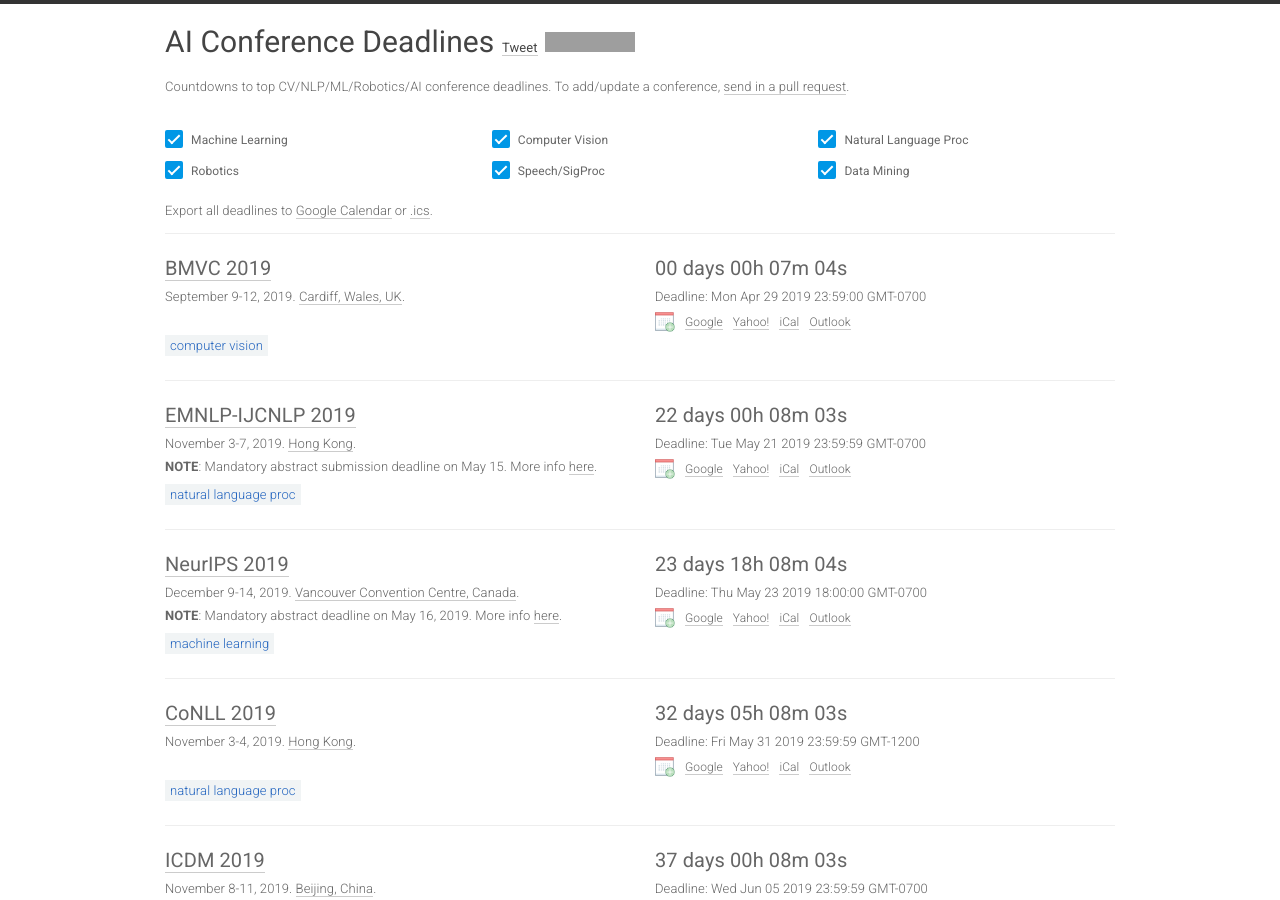
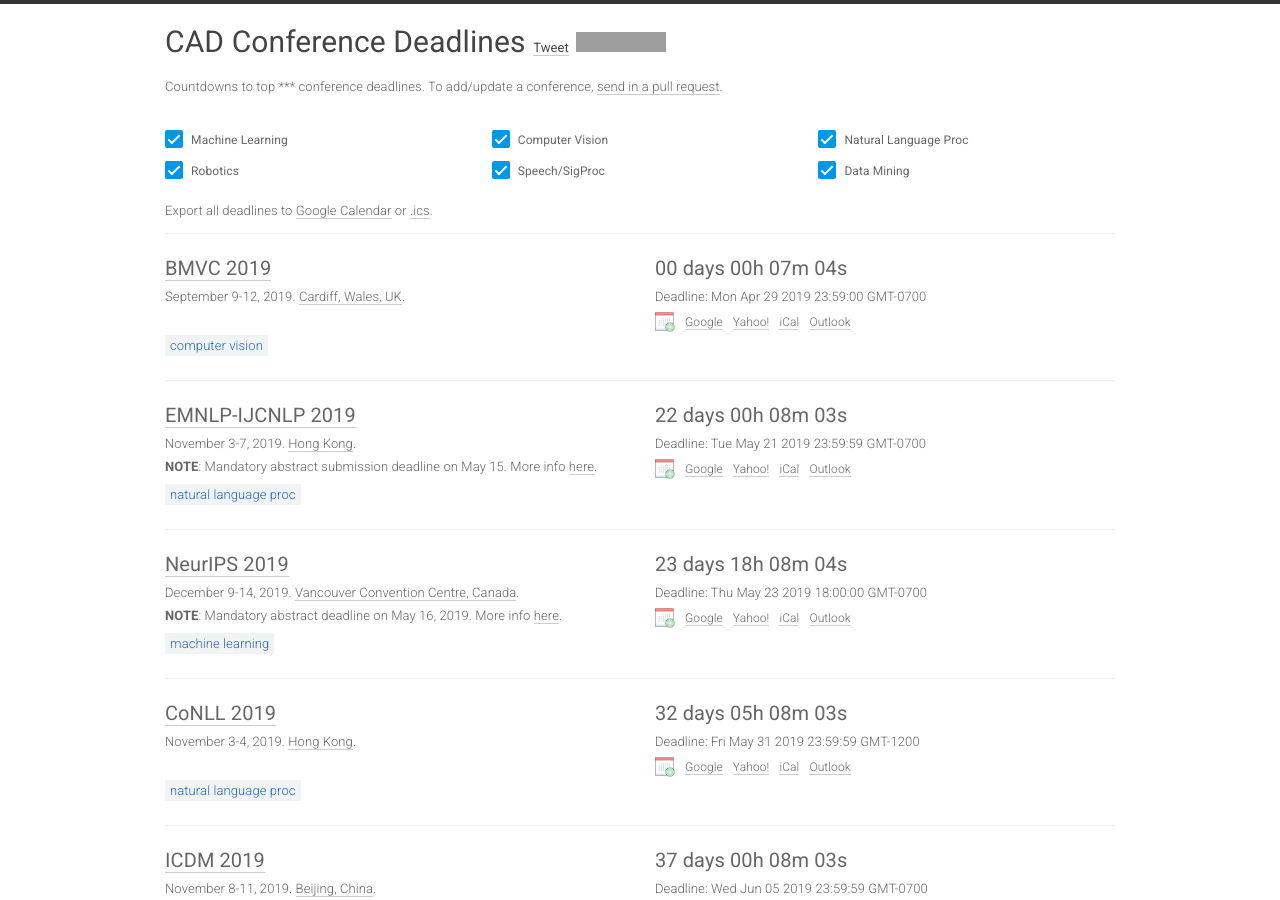
Before and after one commit to JianweiHu94/cgm-deadlines, a Jekyll site: the page built from index.html, in a window 1280 px wide and 900 px high. Built offline with Jekyll 4.4.1, drawn with Linux system fonts in a browser that asks for light colours; nearby versions of some CDN libraries; comment, search, counter and statistics services are not loaded; some of the changed text lies outside the part shown; grey boxes are pictures that could not be loaded.

Commit message:
Update _config.yml

```diff
--- a/_config.yml
+++ b/_config.yml
@@ -1,15 +1,13 @@
-title: AI Conference Deadlines # (Maintained by @abhshkdz)
-# email: abhshkdz@vt.edu
-description: Countdowns to top CV/NLP/ML/Robotics/AI conference deadlines
-author: Abhishek Das
+title: CAD Conference Deadlines # (Maintained by @JianweiHu94)
 
-domain: "aideadlin.es"
+description: Countdowns to top *** conference deadlines
+author: Jianwei Hu
+
+domain: "caddeadlin.es"
 baseurl: ""
 
-twitter_username: abhshkdz
-twitter_hashtag: machinelearning
-github_username: abhshkdz
-github_repo: ai-deadlines
+github_username: JianweiHu94
+github_repo: ca-deadlines
 
 markdown: kramdown
 ga_id: UA-36274081-2
```
